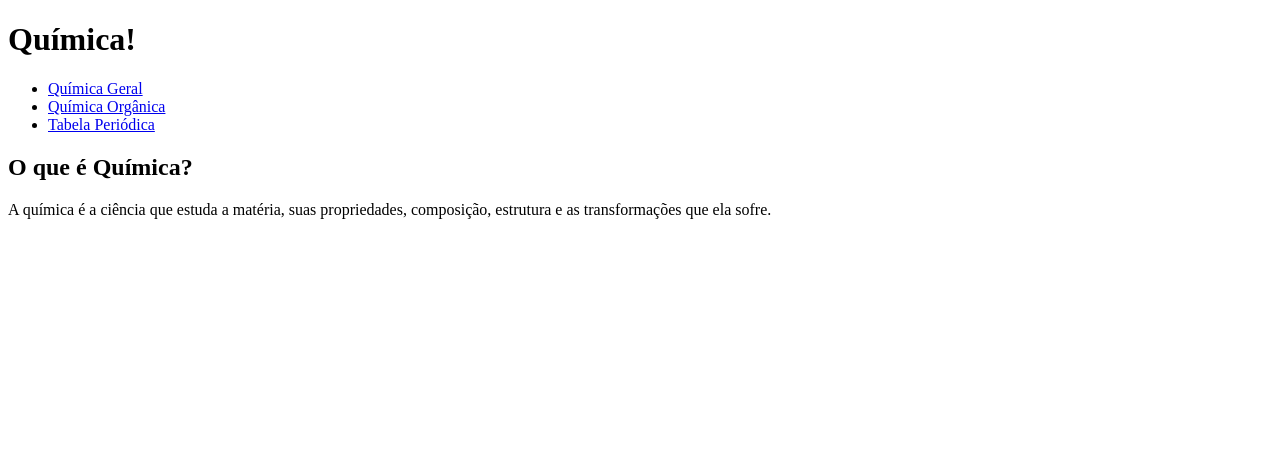
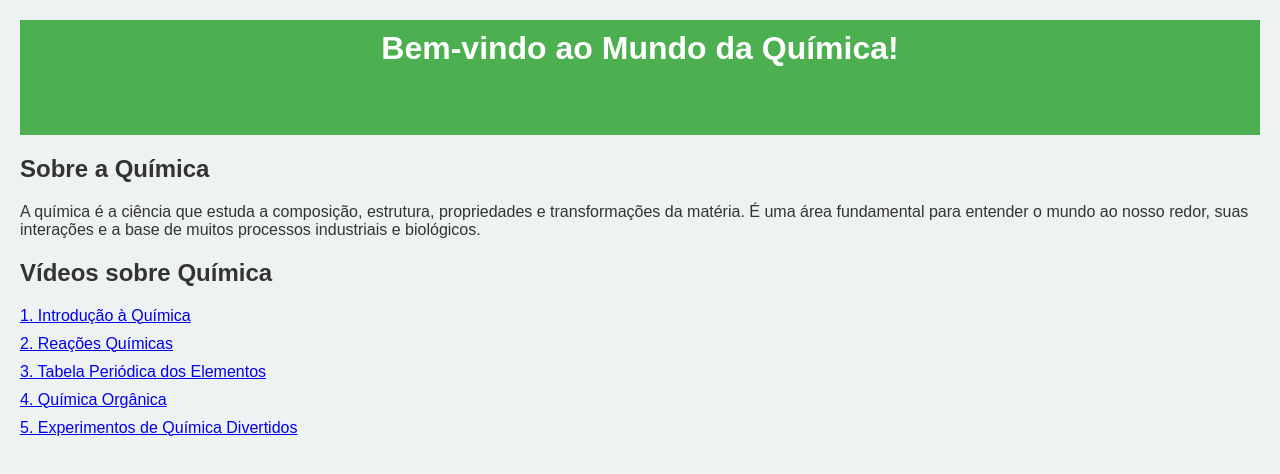
Before and after one commit to Angelraiol/Angelina_4_1B, a plain HTML site: page index.html in a window 1280 px wide. Drawn offline with Linux system fonts and the light colour scheme.

Commit message:
cores site completo

```diff
--- a/index.html
+++ b/index.html
@@ -1,23 +1,75 @@
 <!DOCTYPE html>
-<html>
+<html lang="pt-BR">
 <head>
-  <title>Meu Site de Química</title>
-  <link rel="stylesheet" href="styles.css">
+    <meta charset="UTF-8">
+    <meta name="viewport" content="width=device-width, initial-scale=1.0">
+    <title>Site sobre Química</title>
+    <style>
+        body {
+            font-family: Arial, sans-serif;
+            background-color: #eef2f3;
+            color: #333;
+            margin: 0;
+            padding: 20px;
+        }
+        header {
+            background-color: #4CAF50;
+            color: white;
+            padding: 10px 0;
+            text-align: center;
+        }
+        h1 {
+            margin: 0;
+        }
+        nav {
+            margin: 20px 0;
+        }
+        nav a {
+            margin: 0 15px;
+            text-decoration: none;
+            color: #4CAF50;
+        }
+        .video-list {
+            list-style-type: none;
+            padding: 0;
+        }
+        .video-list li {
+            margin: 10px 0;
+        }
+        footer {
+            margin-top: 20px;
+            text-align: center;
+            font-size: 0.8em;
+            color: #777;
+        }
+    </style>
 </head>
 <body>
-  <header>
-    <h1>Química!</h1>
-  </header>
-  <nav>
-    <ul>
-      <li><a href="#">Química Geral</a></li>
-      <li><a href="#">Química Orgânica</a></li>
-      <li><a href="#">Tabela Periódica</a></li>
+
+<header>
+    <h1>Bem-vindo ao Mundo da Química!</h1>
+    <nav>
+        <a href="#videos">Vídeos</a>
+        <a href="#sobre">Sobre</a>
+        <a href="#contato">Contato</a>
+    </nav>
+</header>
+
+<section id="sobre">
+    <h2>Sobre a Química</h2>
+    <p>A química é a ciência que estuda a composição, estrutura, propriedades e transformações da matéria. É uma área fundamental para entender o mundo ao nosso redor, suas interações e a base de muitos processos industriais e biológicos.</p>
+</section>
+
+<section id="videos">
+    <h2>Vídeos sobre Química</h2>
+    <ul class="video-list">
+        <li><a href="https://www.youtube.com/watch?v=1QnFqKc9ssY" target="_blank">1. Introdução à Química</a></li>
+        <li><a href="https://www.youtube.com/watch?v=E0y8uP7eZcw" target="_blank">2. Reações Químicas</a></li>
+        <li><a href="https://www.youtube.com/watch?v=l7G1H2E0v3E" target="_blank">3. Tabela Periódica dos Elementos</a></li>
+        <li><a href="https://www.youtube.com/watch?v=3cZVY4gG1Yg" target="_blank">4. Química Orgânica</a></li>
+        <li><a href="https://www.youtube.com/watch?v=z2R9cDQLB-I" target="_blank">5. Experimentos de Química Divertidos</a></li>
     </ul>
-  </nav>
-  <main>
-    <h2>O que é Química?</h2>
-    <p>A química é a ciência que estuda a matéria, suas propriedades, composição, estrutura e as transformações que ela sofre.</p>
-  </main>
+</section>
+
 </body>
 </html>
```
